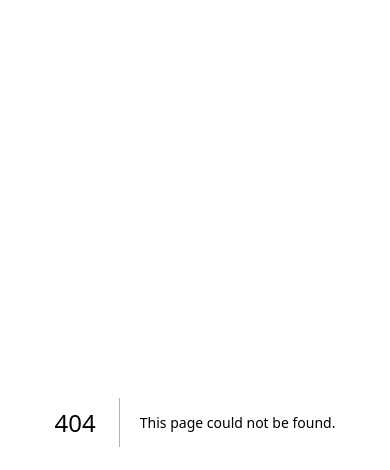
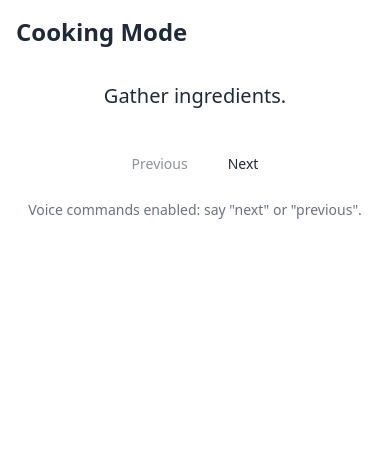
Before and after one commit to rans0r/health_craft, a Next.js app: page /recipes/sample/cook in a window 390 px wide. Before the commit this address had no page. Shown: the top 470 px of the page. Built offline with nearby package versions, Linux system fonts and the light colour scheme.

Commit message:
feat: add responsive cooking mode with voice commands

```diff
--- a/src/app/(app)/recipes/page.tsx
+++ b/src/app/(app)/recipes/page.tsx
@@ -1,8 +1,19 @@
+'use client';
+
+import Link from 'next/link';
+import { useDeviceCapabilities } from '@/hooks/use-device-capabilities';
+
 export default function RecipesPage() {
+  const { deviceType } = useDeviceCapabilities();
+  const padding = deviceType === 'desktop' ? 'p-8' : 'p-4';
   return (
-    <main className="p-4">
+    <main className={`${padding} max-w-2xl mx-auto`}>
       <h1 className="text-2xl font-bold">Recipes</h1>
       <p className="mt-2">Manage your personal recipe collection.</p>
+      <p className="mt-4 text-sm text-gray-500">Viewing on: {deviceType}</p>
+      <Link href="/recipes/sample/cook" className="mt-4 inline-block text-blue-600 underline">
+        Try cooking mode
+      </Link>
     </main>
   );
 }
--- /dev/null
+++ b/src/app/(app)/recipes/sample/cook/page.tsx
@@ -0,0 +1,17 @@
+import { CookingMode } from '@/components/cooking-mode';
+
+const steps = [
+  'Gather ingredients.',
+  'Preheat the oven to 180°C.',
+  'Mix ingredients.',
+  'Bake for 20 minutes.'
+];
+
+export default function SampleCookPage() {
+  return (
+    <main className="p-4 sm:p-8 max-w-2xl mx-auto">
+      <h1 className="text-2xl font-bold mb-4">Cooking Mode</h1>
+      <CookingMode steps={steps} />
+    </main>
+  );
+}
--- /dev/null
+++ b/src/components/cooking-mode.tsx
@@ -0,0 +1,37 @@
+'use client';
+
+import { useState } from 'react';
+import { Button } from '@/components/ui/button';
+import { useVoiceCommands } from '@/hooks/use-voice-commands';
+import { useDeviceCapabilities } from '@/hooks/use-device-capabilities';
+
+interface CookingModeProps {
+  steps: string[];
+}
+
+export function CookingMode({ steps }: CookingModeProps) {
+  const [index, setIndex] = useState(0);
+  const { voice } = useDeviceCapabilities();
+
+  const next = () => setIndex((i) => Math.min(i + 1, steps.length - 1));
+  const prev = () => setIndex((i) => Math.max(i - 1, 0));
+
+  useVoiceCommands({ onNext: next, onPrevious: prev });
+
+  return (
+    <div className="flex flex-col items-center gap-4">
+      <div className="text-center text-xl min-h-[4rem] flex items-center">{steps[index]}</div>
+      <div className="flex gap-2">
+        <Button onClick={prev} disabled={index === 0}>
+          Previous
+        </Button>
+        <Button onClick={next} disabled={index === steps.length - 1}>
+          Next
+        </Button>
+      </div>
+      {voice && (
+        <p className="text-sm text-gray-500">Voice commands enabled: say "next" or "previous".</p>
+      )}
+    </div>
+  );
+}
--- /dev/null
+++ b/src/hooks/use-device-capabilities.ts
@@ -0,0 +1,27 @@
+'use client';
+
+import { useEffect, useState } from 'react';
+
+export type DeviceCapabilities = {
+  touch: boolean;
+  voice: boolean;
+  deviceType: 'mobile' | 'tablet' | 'desktop';
+};
+
+export function useDeviceCapabilities(): DeviceCapabilities {
+  const [capabilities, setCapabilities] = useState<DeviceCapabilities>({
+    touch: false,
+    voice: false,
+    deviceType: 'desktop',
+  });
+
+  useEffect(() => {
+    const width = window.innerWidth;
+    const deviceType = width < 640 ? 'mobile' : width < 1024 ? 'tablet' : 'desktop';
+    const touch = 'ontouchstart' in window || navigator.maxTouchPoints > 0;
+    const voice = 'SpeechRecognition' in window || 'webkitSpeechRecognition' in window;
+    setCapabilities({ touch, voice, deviceType });
+  }, []);
+
+  return capabilities;
+}
--- /dev/null
+++ b/src/hooks/use-voice-commands.ts
@@ -0,0 +1,30 @@
+'use client';
+
+import { useEffect } from 'react';
+
+interface VoiceCommandHandlers {
+  onNext?: () => void;
+  onPrevious?: () => void;
+}
+
+export function useVoiceCommands(handlers: VoiceCommandHandlers) {
+  useEffect(() => {
+    const SpeechRecognition = (window as any).SpeechRecognition || (window as any).webkitSpeechRecognition;
+    if (!SpeechRecognition) return;
+
+    const recognition: SpeechRecognition = new SpeechRecognition();
+    recognition.lang = 'en-US';
+    recognition.continuous = true;
+
+    recognition.onresult = (event: SpeechRecognitionEvent) => {
+      const transcript = event.results[event.results.length - 1][0].transcript
+        .trim()
+        .toLowerCase();
+      if (transcript.includes('next')) handlers.onNext?.();
+      if (transcript.includes('previous') || transcript.includes('back')) handlers.onPrevious?.();
+    };
+
+    recognition.start();
+    return () => recognition.stop();
+  }, [handlers]);
+}
```
